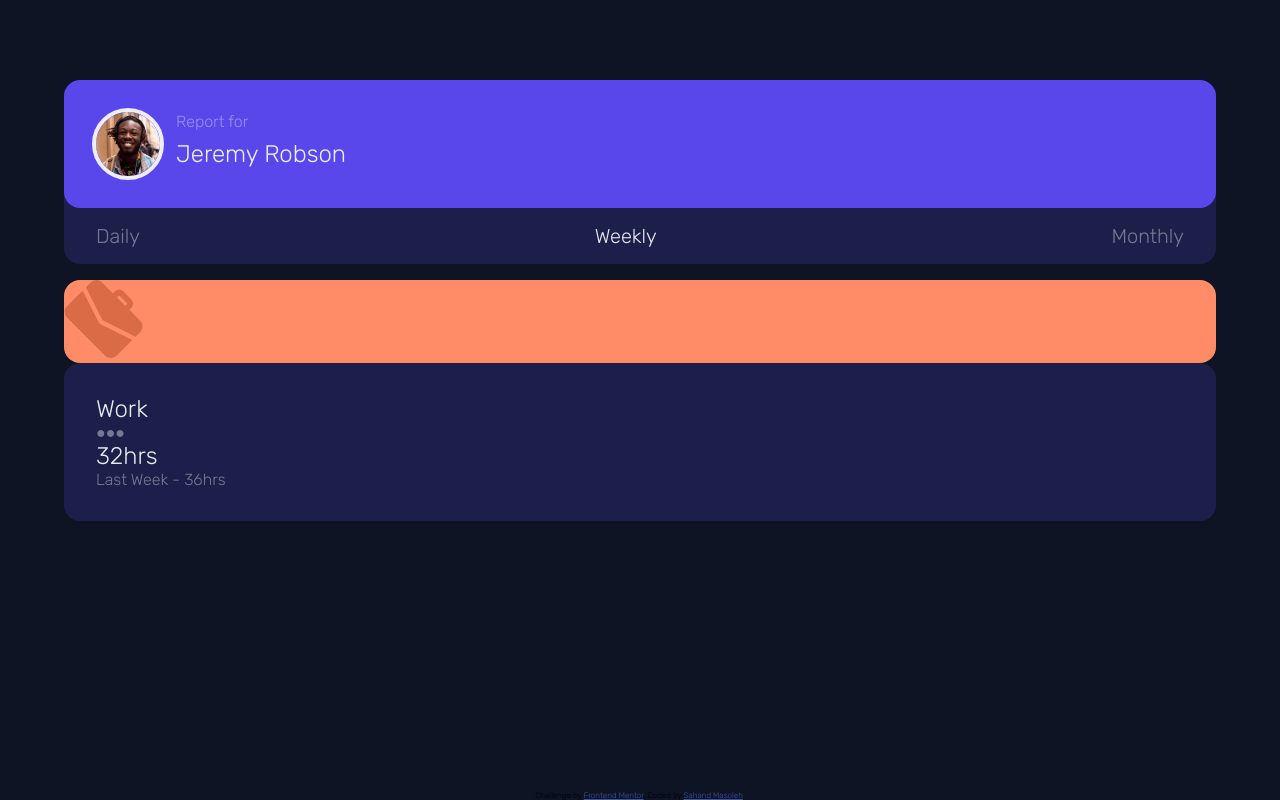
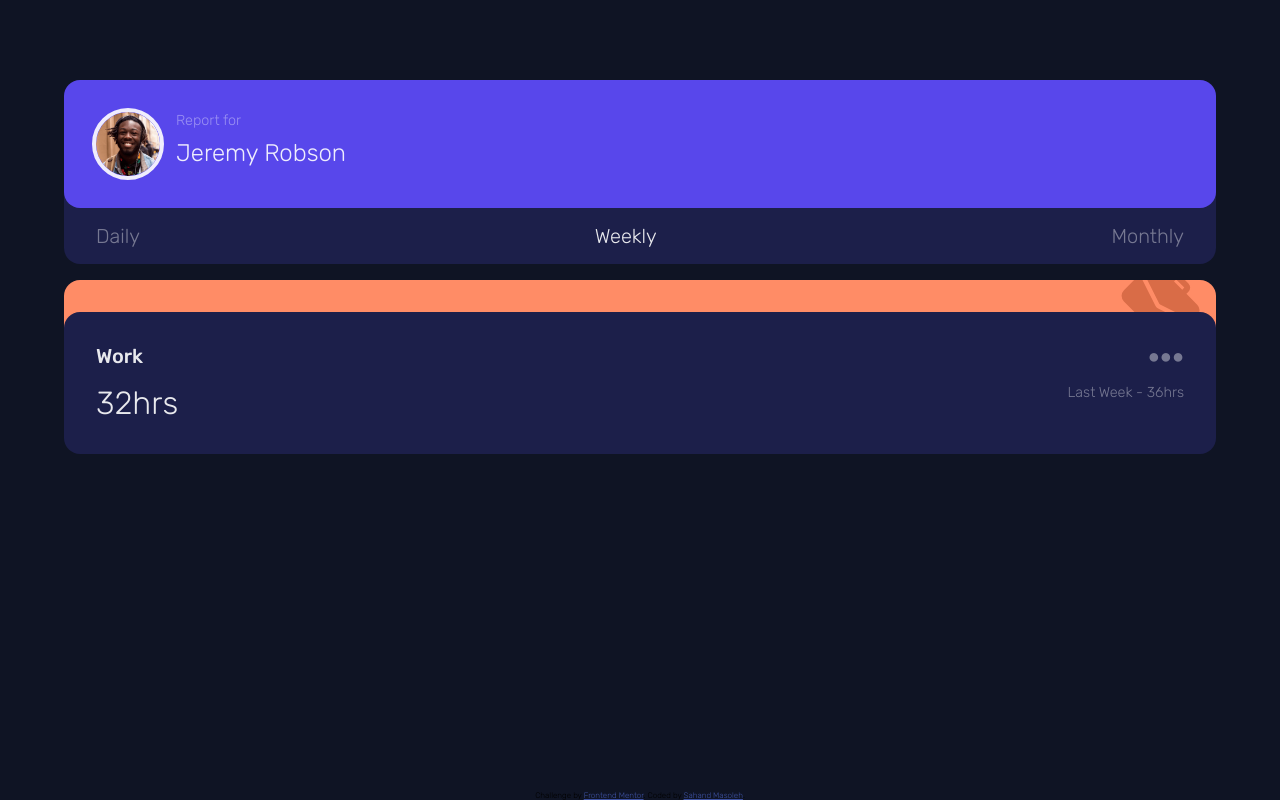
Before and after one commit to sahand-masoleh/fem-20-time-tracking-dashboard, a plain HTML site: page index.html in a window 1280 px wide. Drawn offline with Linux system fonts and the light colour scheme.

Commit message:
[CSS] list card

```diff
--- a/index.html
+++ b/index.html
@@ -27,17 +27,17 @@
 
     <div class="card-container">
       <div class="card card__bottom card__bottom--list" data-type="work">
-        <img src="images/icon-work.svg" alt="" class="background">
+        <img src="images/icon-work.svg" alt="" class="card__background">
       </div>
       <div class="card card__top card__top--list">
         <div class="card__title">
-          <h2 class="f--medium fc-l">
+          <h2 class="fs-m fc-l fw-500">
             Work
           </h2>
-          <p class="f--medium fc-d">●●●</p>
+          <p class="fs-m fc-d">●●●</p>
         </div>
         <div class="card__stats">
-          <p class="fs-l fc-l">32hrs</p>
+          <p class="fs-xl fc-l">32hrs</p>
           <p class="fs-s fc-d">Last Week - 36hrs</p>
         </div>
       </div>
--- a/styles/card.css
+++ b/styles/card.css
@@ -43,10 +43,29 @@
 /* || LIST */
 
 .card__bottom--list {
+	height: calc(var(--gap-2) * 2);
+	margin-bottom: calc(-1 * var(--gap-2));
+	overflow: hidden;
 }
-
+.card__background {
+	position: absolute;
+	right: 1em;
+	top: -1em;
+}
 .card__top--list {
 	background-color: var(--dark-blue);
+	display: grid;
+	grid-auto-rows: auto 1fr;
+	gap: var(--gap-1);
+}
+.card__title {
+	display: flex;
+	justify-content: space-between;
+}
+.card__stats {
+	display: flex;
+	justify-content: space-between;
+	flex-wrap: wrap;
 }
 
 /* || TOPIC-SPECIFIC COLORS */
--- a/styles/misc.css
+++ b/styles/misc.css
@@ -1,3 +1,7 @@
+.fs-xl {
+	font-size: 2em;
+}
+
 .fs-l {
 	font-size: 1.5em;
 }
@@ -7,7 +11,7 @@
 }
 
 .fs-s {
-	font-size: 0.75;
+	font-size: 0.9em;
 }
 
 .fc-l {
```
